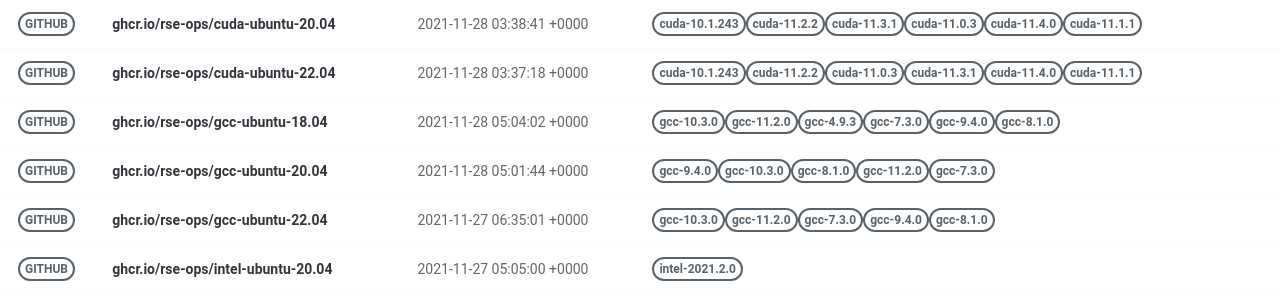
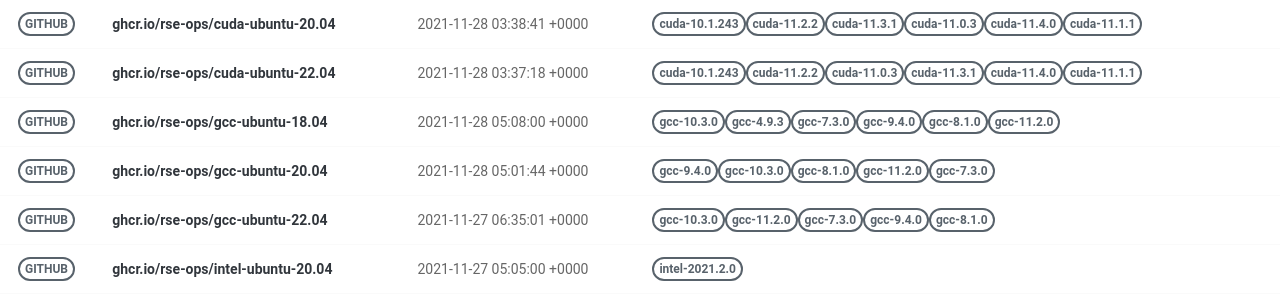
Before and after one commit to rse-ops/docker-images, a Jekyll site: the page built from pages/index.md, in a window 1280 px wide. Shown: the part 277-577 px from the top of the page. Built offline with Jekyll 4.4.1, drawn with Linux system fonts in a browser that asks for light colours; nearby versions of some CDN libraries.

Commit message:
Automated push to update library 2021-11-28

```diff
--- a/_library/ghcr.io-rse-ops-gcc-ubuntu-18.04.md
+++ b/_library/ghcr.io-rse-ops-gcc-ubuntu-18.04.md
@@ -1,7 +1,7 @@
 ---
 layout: container
 name: ghcr.io/rse-ops/gcc-ubuntu-18.04
-updated_at: 2021-11-28 05:04:02.722910
+updated_at: 2021-11-28 05:08:00.740709
 
 
 container_url: https://github.com/orgs/rse-ops/packages/container/package/gcc-ubuntu-18.04
```
Also changed, not shown: other parts of _library/ghcr.io-rse-ops-gcc-ubuntu-18.04.md (+3 -3 lines).
